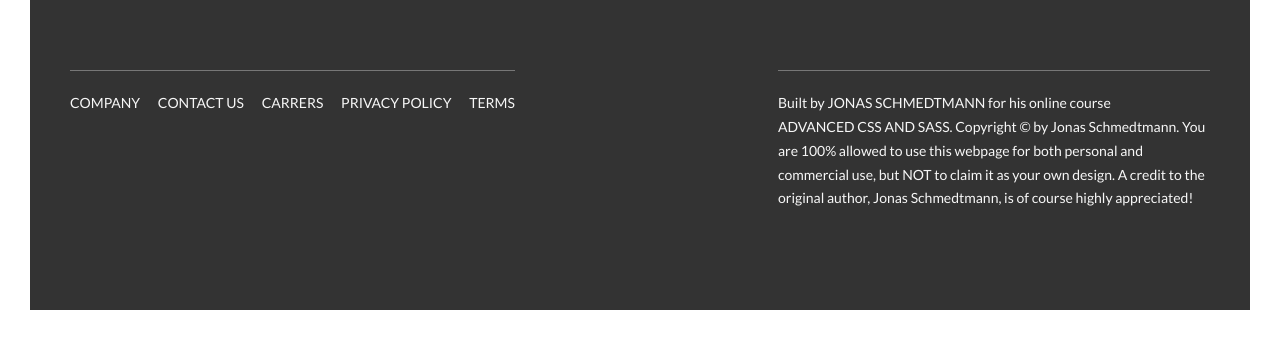
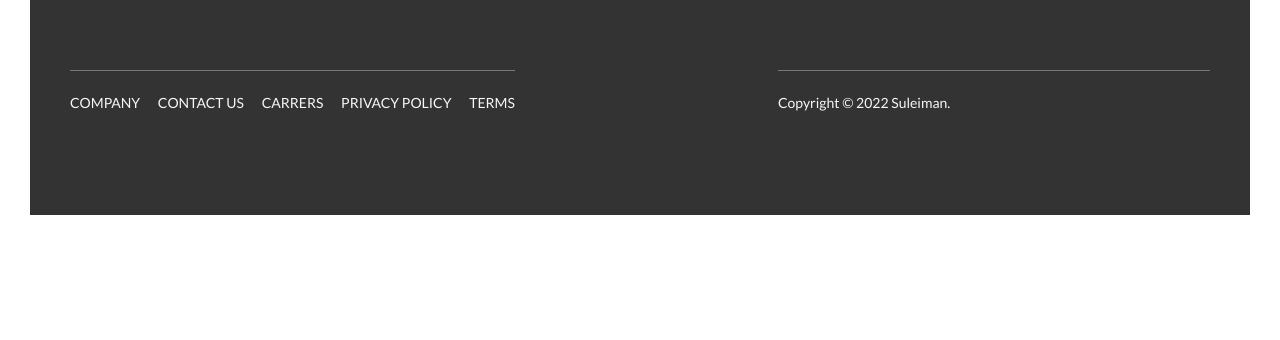
Before and after one commit to suletetes/natours, a website: page index.html in a window 1280 px wide. Shown: the part 5815-6155 px from the top of the page. After the commit the page ends 6060 px from the top, so only its background shows below. Drawn offline with Linux system fonts and the light colour scheme.

Commit message:
Update index.html

```diff
--- a/index.html
+++ b/index.html
@@ -390,10 +390,7 @@
                 </div>
                 <div class="col-1-of-2">
                     <p class="footer__copyright">
-                        Built by <a href="#" class="footer__link">Jonas Schmedtmann</a> for his online course <a href="#" class="footer__link">Advanced CSS and Sass</a>.
-                        Copyright &copy; by Jonas Schmedtmann. You are 100% allowed to use this webpage for both personal
-                        and commercial use, but NOT to claim it as your own design. A credit to the original author, Jonas
-                        Schmedtmann, is of course highly appreciated!
+                        Copyright &copy; 2022 Suleiman.
                     </p>
                 </div>
             </div>
```
